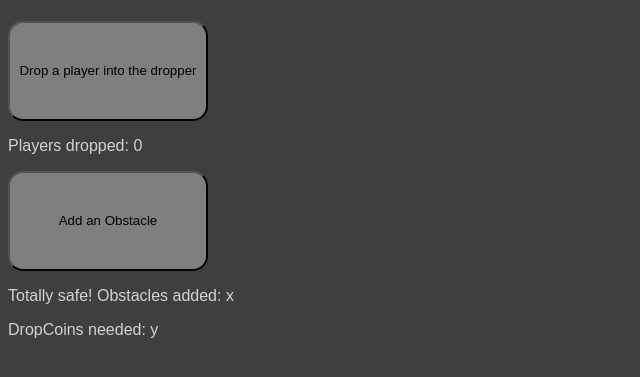
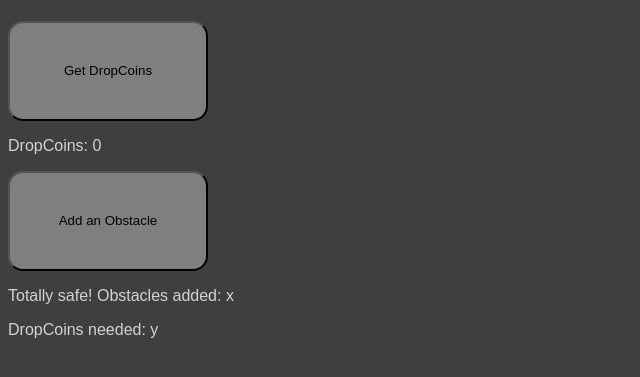
Before and after one commit to StonksGithub/StonksGithub.github.io, a plain HTML site: page index.html in a window 1280 px wide. Shown: the part 93-470 px from the top of the page, without its empty margins (0-640 px from the left). Drawn offline with Linux system fonts and the light colour scheme.

Commit message:
Slight change 1
There will certainly be at least one slight change!

```diff
--- a/index.html
+++ b/index.html
@@ -12,8 +12,8 @@
     <div id="main">
         <p style="color: red;">THIS <strong>CAN</strong> LAG, DON'T ASK ME TO FIX IT.</p>
         <h1 id="title">The dropper</h1>
-        <button id="btn" onclick="dropPlayer()">Drop a player into the dropper</button>
-        <p id="dropAmt">Players dropped: 0</p>
+        <button id="btn" onclick="dropPlayer()">Get DropCoins</button>
+        <p id="dropAmt">DropCoins: 0</p>
         <button id="aObstacle" onclick="aObstacle()">Add an Obstacle</button>
         <p id="obstacles">Totally safe! Obstacles added: x</p>
         <p id="obstaclePrice">DropCoins needed: y</p>
--- a/index.js
+++ b/index.js
@@ -9,7 +9,7 @@ window.onload = function () {
 }
 
 window.setInterval(function () {
-    dropAmt.innerHTML = "Players Dropped: " + droppedKids
+    dropAmt.innerHTML = "DropCoins: " + droppedKids
     obstText.innerHTML = "Totally safe! Obstacles added: " + legvels
     obstPriceText.innerHTML = "DropCoins needed: " + legPrice
     obstPrice = Math.pow(2, obstacleLevels + 1)
```
